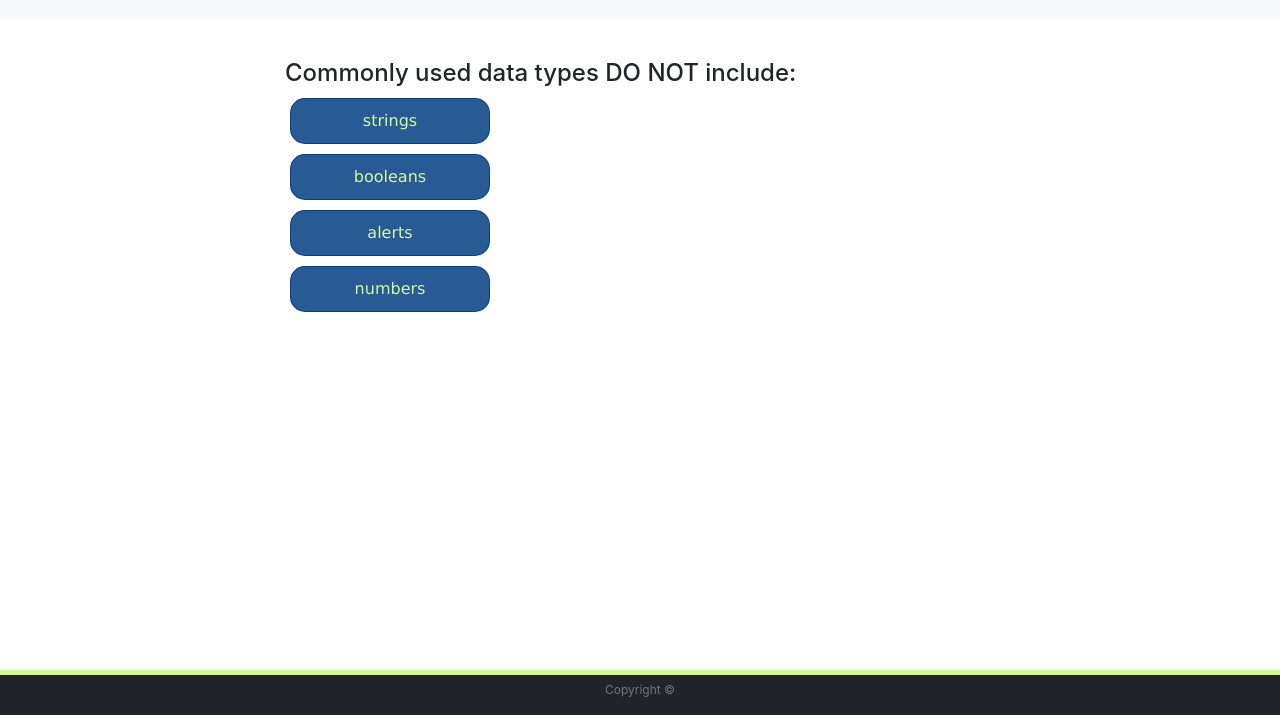
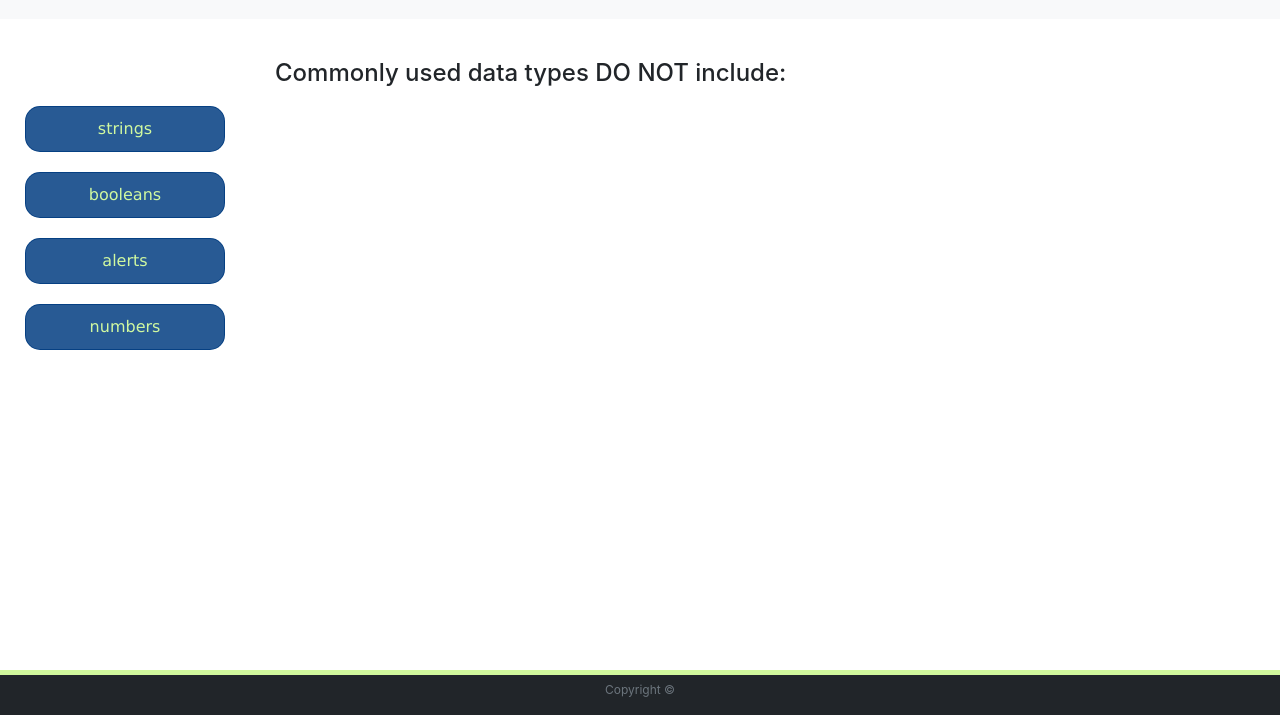
Before and after one commit to sevenspell/Week4-Assignment, a plain HTML site: page index.html in a window 1280 px wide. Both pictures are taken after a click on the button "Start Quiz". Shown: the part 85-800 px from the top of the page. Drawn offline with nearby package versions, Linux system fonts and the light colour scheme.

Commit message:
fixed code for buttons

```diff
--- a/Assets/CSS/codequizstyle.css
+++ b/Assets/CSS/codequizstyle.css
@@ -37,6 +37,9 @@
 
 }
 
+.hide {
+    display: none;
+  }
 
 .footer {
     position: fixed;
--- a/index.html
+++ b/index.html
@@ -35,7 +35,7 @@
             <span class="navbar-toggler-icon"></span>
         </button>
         <div class="collapse navbar-collapse" id="navbarSupportedContent">
-            <p id="hiScoreSection">High-Score
+            <p id="hiScoreSection">High Score
             </p>
             <p id="timerCountdownSection">Timer Countdown
             </p>
@@ -62,6 +62,13 @@
                     Find out how knowledgable you are at Javascript coding now! Click on the 'Start Quiz' button to
                     begin.
                 </p>
+            </div>
+        </div>
+        <div class="row justify-content-between">
+            <div class="col-sm-8 offset-sm-2 col-md-8 offset-md-2">
+                <h4 class="hide" id="questiontitle"></h4>
+            </div>
+            <div class="col-sm-8 offset-sm-2 col-md-8 offset-md-2" class="hide" id="choicelist">
             </div>
         </div>
         <div class="row justify-content-center>
--- a/questions.js
+++ b/questions.js
@@ -32,18 +32,27 @@ var listOfQuizQuestions = [
 
 // create global variables
 var quizContainerElem = get("quizcontainer");
-var questionDivElem = "";
 var questionH4Elem = "";
 var choiceListElem = "";
+var lineBreak = "";
+var returnChoiceListElemValue = "";
+var returnChoiceListElemValue1 = "";
+var returnChoiceListElemValue2 = "";
+var returnChoiceListElemValue3 = "";
+var returnChoiceListElemValue4 = "";
 
-
-
+var titleValue = listOfQuizQuestions[0].title;
+var choicesValue = listOfQuizQuestions[0].choices;
+var answerValue = listOfQuizQuestions[0].answer;
 var currentQuestionIndex = 0;
 var currentQuestion = listOfQuizQuestions[currentQuestionIndex];
 var nextQuestionIndex = currentQuestionIndex + 1;
 var nextQuestion = listOfQuizQuestions[nextQuestionIndex];
 var hiScore = 0;
 var totalSeconds = (listOfQuizQuestions.length * 15) + 15;
+
+
+
 
 //1. instructions and start button for user to press start
   //hi-score on the top left shows original score = 0
@@ -52,8 +61,6 @@ var totalSeconds = (listOfQuizQuestions.length * 15) + 15;
   //timer on the top right shows original time = 90
   var timerRemainingElem = get("timerCountdownSection");
   timerRemainingElem.textContent = "Time Left: " + totalSeconds;
-
-
 
 
 //2. Once start button is clicked..
@@ -79,8 +86,6 @@ get("startbutton").addEventListener("click", function () {
     };
   };
 
-  //for (var i = 0; i < listOfQuizQuestions.length; i++) {}
-
 });
 
 
@@ -99,28 +104,25 @@ get("startbutton").addEventListener("click", function () {
 
   //create function for creating html tags for questions
   function createHTML(){
-    questionDivElem = document.createElement("div");
-    questionDivElem.setAttribute("class", "col-sm-8 offset-sm-2 col-md-8 offset-md-2");
-    questionDivElem.setAttribute("id", "questionDiv");
-    questionDivElem.style.display = "block";
-    get("quizcontainer").appendChild(questionDivElem);
 
-    questionH4Elem = document.createElement("h4");
-    questionH4Elem.setAttribute("class", "col-sm-8 offset-sm-2 col-md-8 offset-md-2");
-    questionH4Elem.setAttribute("id", "questiontitle");
-    questionH4Elem.style.display = "block";
-    get("quizcontainer").appendChild(questionH4Elem);
+    questionH4Elem = get("questiontitle");
+    questionH4Elem.setAttribute("class", "show");
 
     var currentChoiceListEl = listOfQuizQuestions[0].choices;
     for (var i = 0; i < currentChoiceListEl.length; i++){
 
-    choiceListElem = document.createElement("button");
-    choiceListElem.setAttribute("class", "col-sm-8 offset-sm-2 col-md-8 offset-md-2 choiceButtons");
-    choiceListElem.setAttribute("id", [i+1]+"choicelist");
-    choiceListElem.setAttribute("value", [i+1]);
-    choiceListElem.setAttribute("type", "submit");
-    choiceListElem.style.display = "block";
-    get("quizcontainer").appendChild(choiceListElem);
+      choiceListElem = document.createElement("button");
+      choiceListElem.setAttribute("class", "col-sm-8 offset-sm-2 col-md-8 offset-md-2 show choiceButtons");
+      choiceListElem.setAttribute("id", [i+1]+"choicelist");
+      choiceListElem.setAttribute("value", [i+1]);
+      choiceListElem.setAttribute("type", "submit");
+      choiceListElem.onclick = returnChoiceValue;
+
+      var choiceButtonInsert = get("choicelist").appendChild(choiceListElem);
+
+      lineBreak = document.createElement("br");
+
+      var lineBreakInsert = get("choicelist").appendChild(lineBreak);
 
     };
   };
@@ -146,22 +148,12 @@ get("startbutton").addEventListener("click", function () {
   };
 
 
-
 //3. When choice of answer is clicked..
-
-    // addEventListener for choice button to return value
-
-  var choiceButtonSelector = document.getElementsByClassName("choiceButtons");
-  console.log(choiceButtonSelector);
-
-  // choiceButtonSelector.addEventListener("click", function(){
-
-  //   console.log("choiceButtons is working");
-
-  // });
-
-    // function returnChoiceValue(){
-    // }
+    // add onclick event function for choice button to return value
+    function returnChoiceValue(){
+      console.log(this.value);
+      return this.value;
+    };
 
 
 
@@ -191,6 +183,10 @@ function get(x) {
   return document.getElementById(x);
 };
 
+function getClass(x) {
+  return document.getElementsByClassName(x);
+};
+
 function addToHiScore() {
   hiScore += 15;
 };
```
